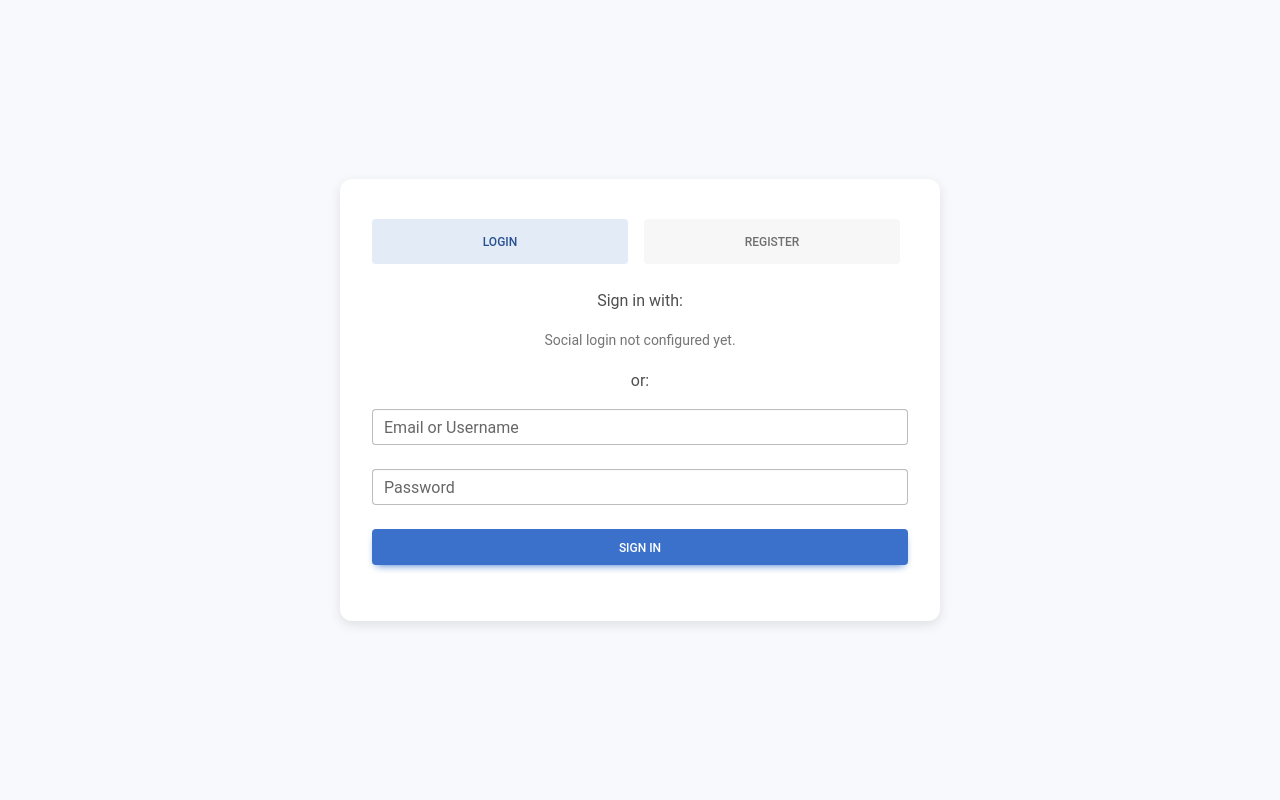
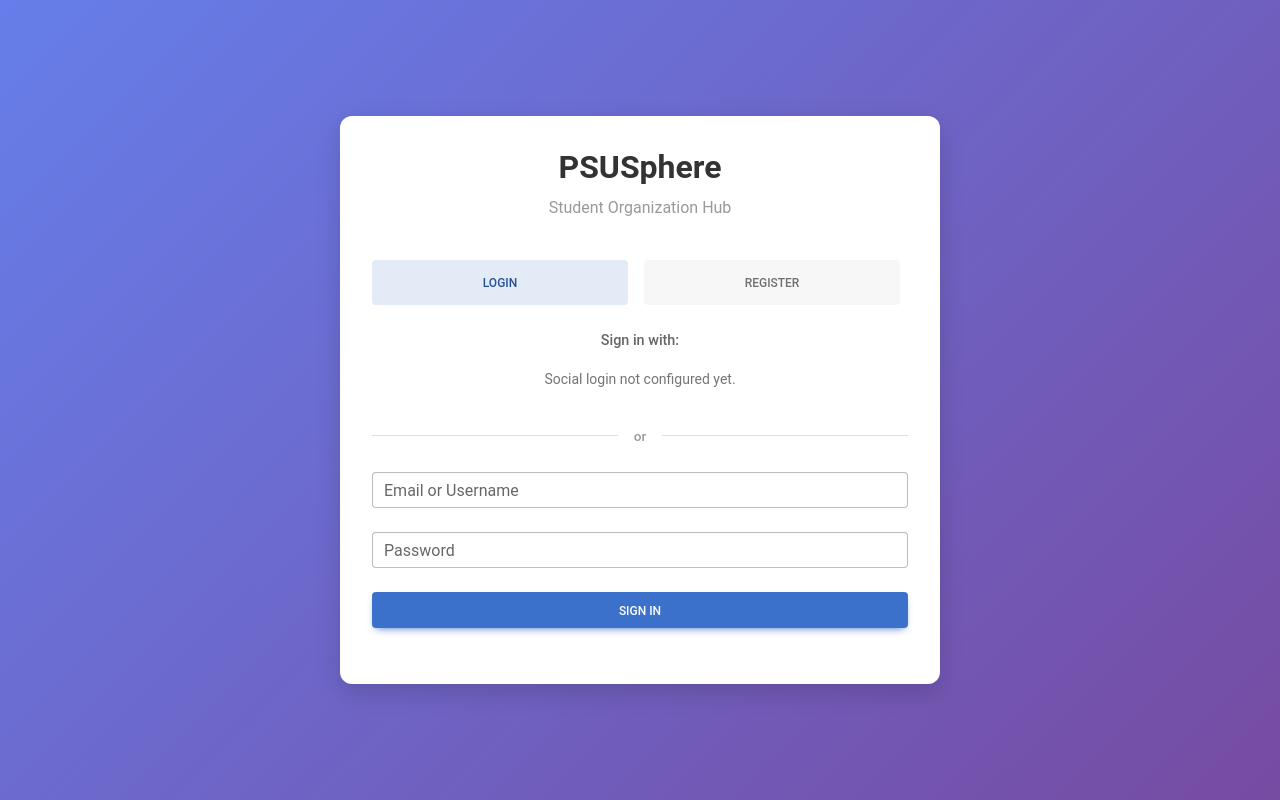
Before and after one commit to Wrench0-0/PSUSphere, a Django app: page /accounts/login/ in a window 1280 px wide. Run offline with Django 5.2, Linux system fonts and the light colour scheme; some libraries are stand-ins or nearby versions.

Commit message:
fixed the log in layout

```diff
--- a/projectsite/templates/account/login.html
+++ b/projectsite/templates/account/login.html
@@ -14,21 +14,110 @@
             display: flex;
             align-items: center;
             justify-content: center;
-            height: 100vh;
-            background-color: #f8f9fc;
+            min-height: 100vh;
+            background: linear-gradient(135deg, #667eea 0%, #764ba2 100%);
+            padding: 1rem;
         }
         .auth-card {
             max-width: 600px;
             width: 100%;
             background: #fff;
             border-radius: 12px;
+            box-shadow: 0 8px 24px rgba(0, 0, 0, 0.15);
+            padding: 2rem;
+        }
+        .auth-header {
+            text-align: center;
+            margin-bottom: 2rem;
+        }
+        .auth-header h2 {
+            color: #333;
+            font-weight: 700;
+            margin-bottom: 0.5rem;
+        }
+        .social-login-section {
+            margin-bottom: 2rem;
+            text-align: center;
+        }
+        .social-login-section p {
+            color: #666;
+            font-size: 0.9rem;
+            margin-bottom: 1rem;
+            font-weight: 500;
+        }
+        .social-buttons {
+            display: flex;
+            gap: 1rem;
+            justify-content: center;
+            flex-wrap: wrap;
+        }
+        .social-btn {
+            display: inline-flex;
+            align-items: center;
+            justify-content: center;
+            padding: 0.75rem 1.5rem;
+            border-radius: 8px;
+            border: 2px solid #e0e0e0;
+            background: #fff;
+            cursor: pointer;
+            font-size: 1rem;
+            transition: all 0.3s ease;
+            text-decoration: none;
+            min-width: 180px;
+        }
+        .social-btn:hover {
+            transform: translateY(-2px);
             box-shadow: 0 4px 12px rgba(0, 0, 0, 0.1);
-            padding: 2rem;
+        }
+        .social-btn.google {
+            border-color: #4285f4;
+            color: #4285f4;
+        }
+        .social-btn.google:hover {
+            background-color: #f8f9ff;
+        }
+        .social-btn.github {
+            border-color: #333;
+            color: #333;
+        }
+        .social-btn.github:hover {
+            background-color: #f5f5f5;
+        }
+        .social-btn i {
+            margin-right: 0.5rem;
+            font-size: 1.2rem;
+        }
+        .divider {
+            text-align: center;
+            margin: 1.5rem 0;
+            position: relative;
+        }
+        .divider::before {
+            content: '';
+            position: absolute;
+            top: 50%;
+            left: 0;
+            right: 0;
+            height: 1px;
+            background: #e0e0e0;
+        }
+        .divider span {
+            background: #fff;
+            padding: 0 1rem;
+            color: #999;
+            position: relative;
+            font-size: 0.85rem;
+            font-weight: 500;
         }
     </style>
 </head>
 <body>
 <div class="auth-card">
+    <div class="auth-header">
+        <h2>PSUSphere</h2>
+        <p style="color: #999; margin: 0;">Student Organization Hub</p>
+    </div>
+
     <ul class="nav nav-pills nav-justified mb-3" id="ex1" role="tablist">
         <li class="nav-item" role="presentation">
             <a class="nav-link active" id="tab-login" data-mdb-pill-init href="#pills-login" role="tab" aria-controls="pills-login" aria-selected="true">
@@ -44,22 +133,22 @@
 
     <div class="tab-content">
         <div class="tab-pane fade show active" id="pills-login" role="tabpanel" aria-labelledby="tab-login">
-            <form method="post" action="{% url 'account_login' %}">
-                {% csrf_token %}
-
-                <div class="text-center mb-3">
-                    <p>Sign in with:</p>
+            <div class="social-login-section">
+                <p>Sign in with:</p>
+                <div class="social-buttons">
                     {% get_providers as socialaccount_providers %}
                     {% if socialaccount_providers %}
                         {% for provider in socialaccount_providers %}
                             {% provider_login_url provider process="login" as href %}
                             {% if provider.id == "google" %}
-                                <a href="{{ href }}" class="btn btn-link btn-floating mx-1">
+                                <a href="{{ href }}" class="social-btn google">
                                     <i class="fab fa-google"></i>
+                                    <span>Google</span>
                                 </a>
                             {% elif provider.id == "github" %}
-                                <a href="{{ href }}" class="btn btn-link btn-floating mx-1">
+                                <a href="{{ href }}" class="social-btn github">
                                     <i class="fab fa-github"></i>
+                                    <span>GitHub</span>
                                 </a>
                             {% endif %}
                         {% endfor %}
@@ -67,7 +156,12 @@
                         <small class="text-muted d-block">Social login not configured yet.</small>
                     {% endif %}
                 </div>
-                <p class="text-center">or:</p>
+            </div>
+
+            <div class="divider"><span>or</span></div>
+
+            <form method="post" action="{% url 'account_login' %}">
+                {% csrf_token %}
 
                 <div data-mdb-input-init class="form-outline mb-4">
                     <input type="text" name="login" id="id_login" class="form-control" required />
@@ -92,22 +186,22 @@
         </div>
 
         <div class="tab-pane fade" id="pills-register" role="tabpanel" aria-labelledby="tab-register">
-            <form method="post" action="{% url 'account_signup' %}">
-                {% csrf_token %}
-
-                <div class="text-center mb-3">
-                    <p>Sign up with:</p>
+            <div class="social-login-section">
+                <p>Sign up with:</p>
+                <div class="social-buttons">
                     {% get_providers as socialaccount_providers %}
                     {% if socialaccount_providers %}
                         {% for provider in socialaccount_providers %}
                             {% provider_login_url provider process="signup" as href %}
                             {% if provider.id == "google" %}
-                                <a href="{{ href }}" class="btn btn-link btn-floating mx-1">
+                                <a href="{{ href }}" class="social-btn google">
                                     <i class="fab fa-google"></i>
+                                    <span>Google</span>
                                 </a>
                             {% elif provider.id == "github" %}
-                                <a href="{{ href }}" class="btn btn-link btn-floating mx-1">
+                                <a href="{{ href }}" class="social-btn github">
                                     <i class="fab fa-github"></i>
+                                    <span>GitHub</span>
                                 </a>
                             {% endif %}
                         {% endfor %}
@@ -115,7 +209,12 @@
                         <small class="text-muted d-block">Social signup not configured yet.</small>
                     {% endif %}
                 </div>
-                <p class="text-center">or:</p>
+            </div>
+
+            <div class="divider"><span>or</span></div>
+
+            <form method="post" action="{% url 'account_signup' %}">
+                {% csrf_token %}
 
                 <div data-mdb-input-init class="form-outline mb-4">
                     <input type="text" name="username" id="registerUsername" class="form-control" required />
```
Also changed, not shown: projectsite/templates/home.html (+11 -3 lines), projectsite/templates/socialaccount/login.html (+65 -6 lines).
